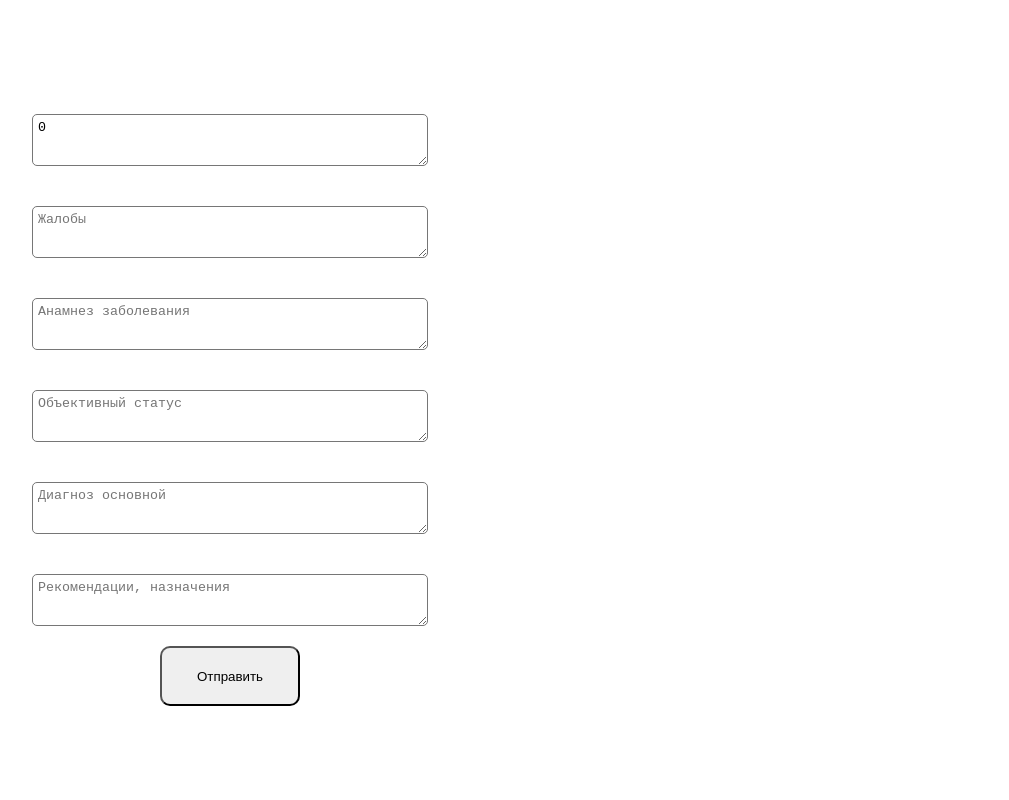
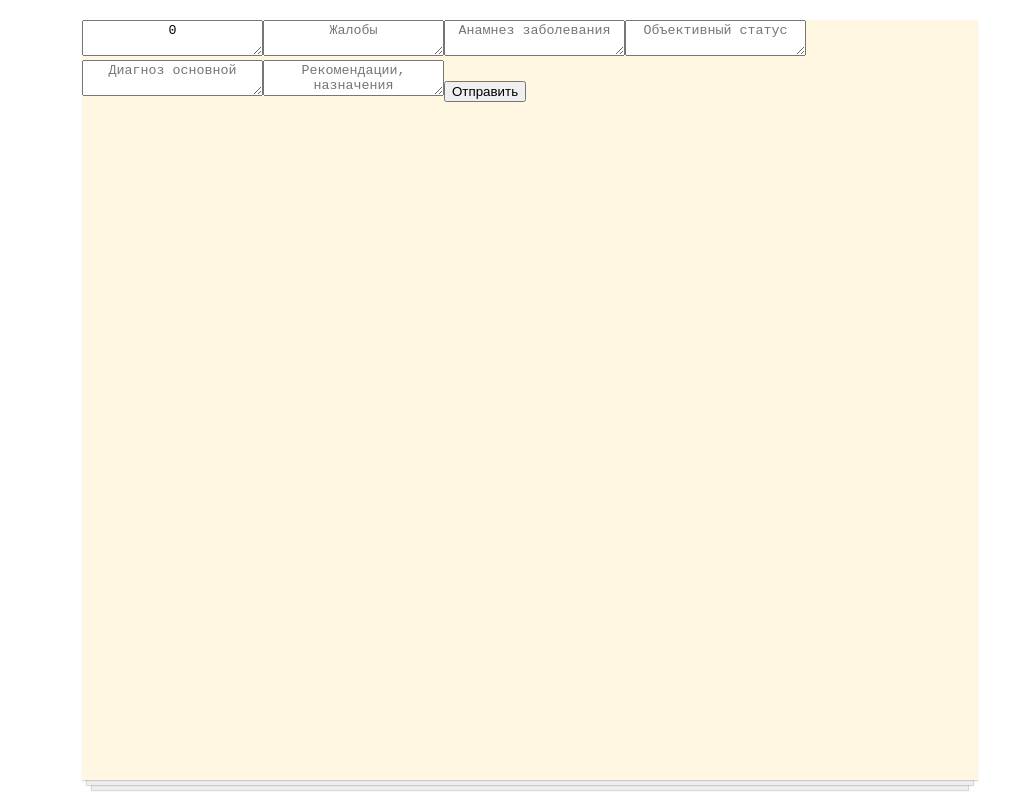
Before and after one commit to nik9ta5/appfrntRecSys, a Vue app: page / in a window 1280 px wide. Shown: the whole page, without its empty margins (110-1119 px from the left). Built offline with nearby package versions, Linux system fonts and the light colour scheme.

Commit message:
правки

```diff
--- a/src/App.vue
+++ b/src/App.vue
@@ -1,8 +1,7 @@
 <template>
+  <div class="paper">
 
     <div class="container">
-
-    <div class="left_formData">
 
       <div class="formSendData">
         <textarea class="inputData" v-model="visits" placeholder="Посещение"></textarea>
@@ -15,7 +14,6 @@
         <button class="btnSend" @click="postFunc">Отправить</button>
       </div>
 
-    </div>
       <div class="right_recomends">
 
         <div v-if="vectorSearchData && vectorSearchData.length">
@@ -42,6 +40,7 @@
 
     </div>
 
+</div>
 </template>
 
 <script>
--- a/src/assets/main.css
+++ b/src/assets/main.css
@@ -1,97 +1,26 @@
-* {
-  margin: 0;
-  padding: 0;
-}
-
-body{
-  width: 100%;
-  min-height: 100vh;
-
-  display: flex;
-  flex-direction: column;
-  justify-content: center;
-  align-items: center;
+.paper {
+  background: #fff7e1;
+  margin-left: auto;
+  margin-right: auto;
+  position: absolute;
+  top: 50%;
+  left: 50%;
+  transform: translate(-50%, -50%);
+  height: 95%;
+  width: 70%;
+  box-shadow:
+    0 1px 1px rgba(0,0,0,0.15), /* Тень верхнего слоя */
+    0 10px 0 -5px #eee, /* Второй слой */
+    0 10px 1px -4px rgba(0,0,0,0.15), /* Тень второго слоя */
+    0 20px 0 -10px #eee, /* Тень третьего слоя */
+    0 20px 1px -9px rgba(0,0,0,0.15); /* Тень третьего слоя */
 }
 
 .container{
-  width: 1200px;
-  min-height: 100vh;
 
+}
+.inputData {
+  text-align: center;
   align-items: center;
 
-  display: grid;
-  grid-template-columns: 1fr 1fr;
-
 }
-
-.left_formData{
-  display: flex;
-  flex-direction: column;
-  justify-content: center;
-  align-items: center;
-}
-
-.right_recomends{
-  height: 80vh;
-
-  display: flex;
-  flex-direction: column;
-  justify-content: flex-start;
-  align-items: flex-start;
-
-  padding: 20px;
-  overflow-y: auto; /* Включаем вертикальный скролл */
-}
-
-
-.recomend_card{
-  margin: 20px;
-
-  width: 80%;
-  min-height: 20vh;
-
-  background: rgb(215, 193, 236);
-  border-radius: 10px;
-
-  display: flex;
-  flex-direction: column;
-  justify-content: center;
-  align-items: flex-start;
-
-  padding: 10px;
-}
-
-.recomend_card_item{
-  margin: 5px;
-  min-height: 3vh;
-
-  font-size: 16px;
-}
-
-
-.formSendData{
-  width: 80%;
-  min-height: 40vh;
-
-  display: flex;
-  flex-direction: column;
-  justify-content: center;
-  align-items: center;
-}
-
-.inputData{
-  width: 80%;
-  min-height: 40px;
-
-  border-radius: 5px;
-
-  margin: 20px;
-  padding: 5px;
-}
-
-.btnSend{
-  width: 140px;
-  height: 60px;
-
-  border-radius: 10px;
-}
```
Lines whose indentation alone changed are shown as unchanged.
